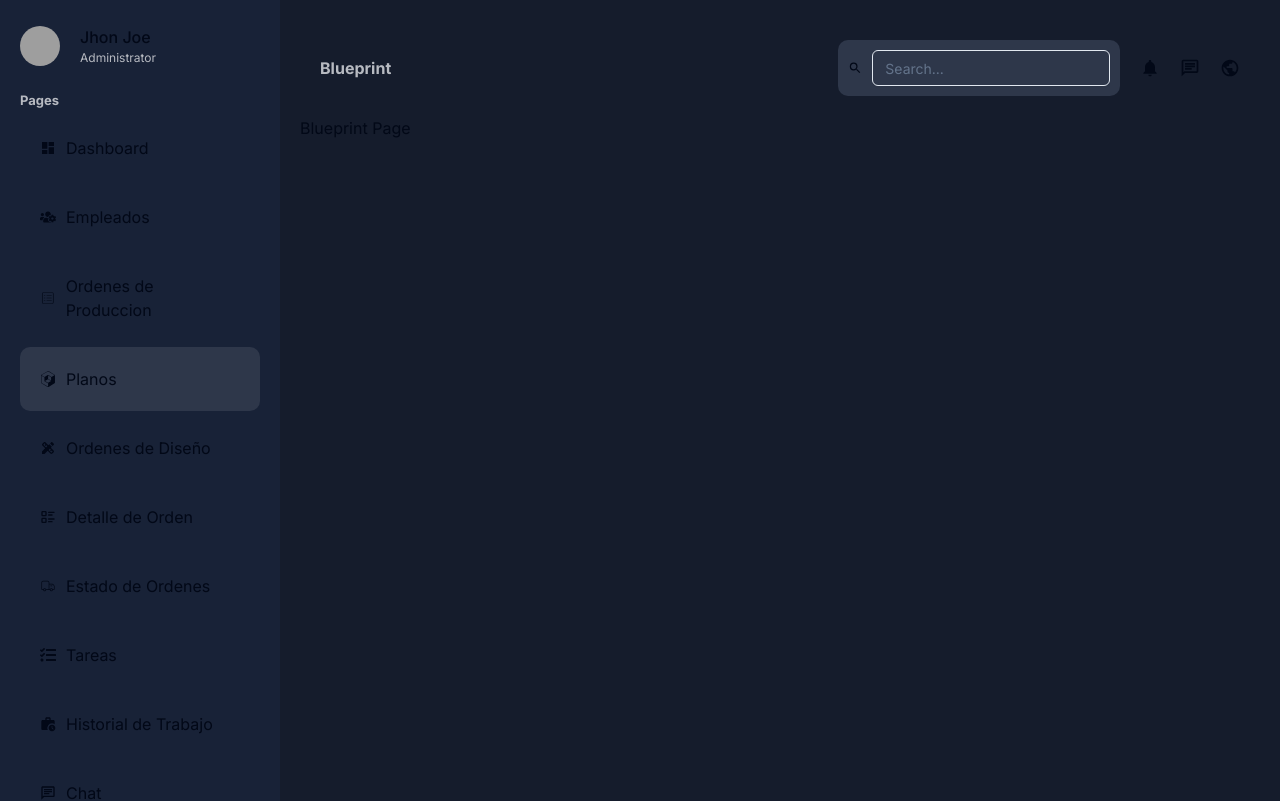
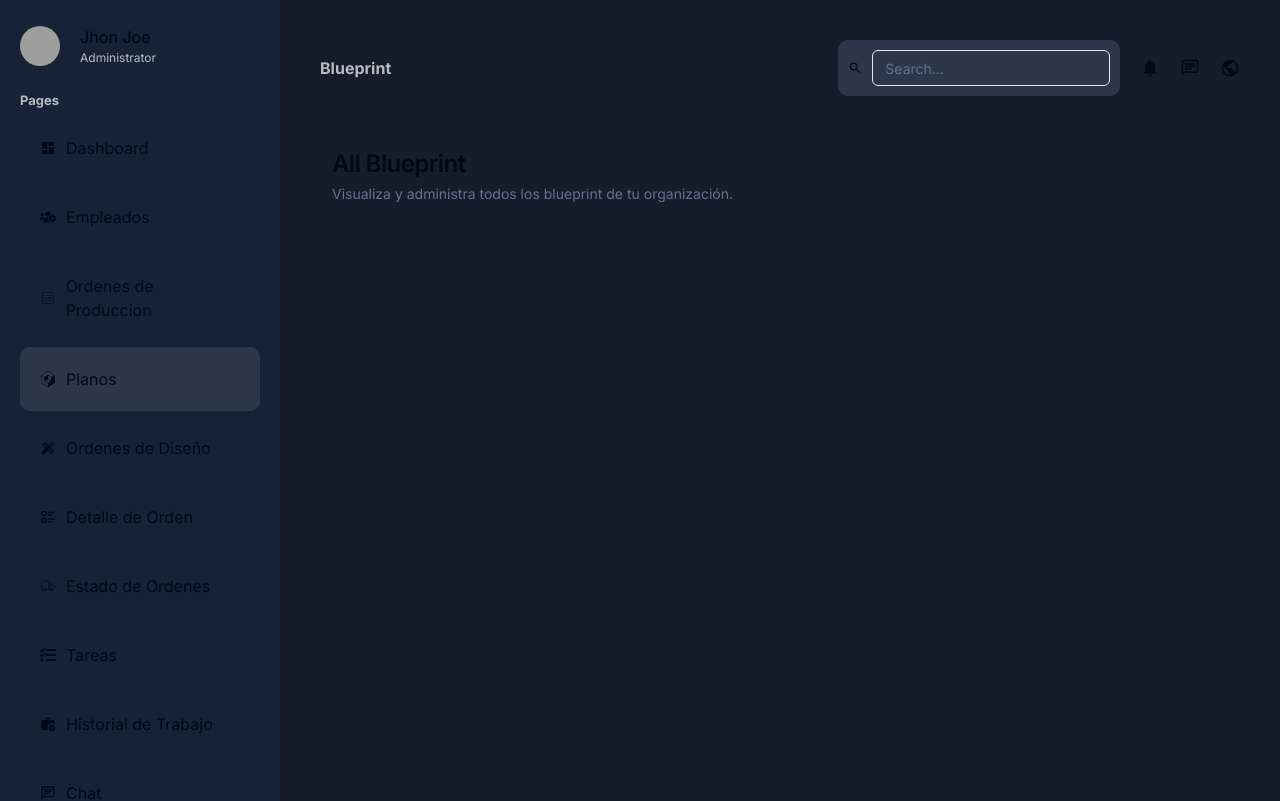
Before and after one commit to marisak98/frotend, a Next.js app: page /dashboard/blueprint in a window 1280 px wide. Shown: the top 801 px of the page. Built offline with nearby package versions, Linux system fonts and the light colour scheme; grey boxes are pictures that could not be loaded.

Commit message:
description on blueprint page

```diff
--- a/src/app/dashboard/blueprint/page.tsx
+++ b/src/app/dashboard/blueprint/page.tsx
@@ -1,7 +1,16 @@
 export default function Blueprint() {
   return (
-    <div>
-      <h1>Blueprint Page</h1>
-    </div>
+    <main className="p-4 sm:py-4 sm:px-4 sm:m-4">
+      <section className="flex items-center justify-between mb-4 md:mb-8 lg:mb-12">
+        <div className="space-y-1">
+          <h2 className="text-xl sm:text-2xl text-foreground font-semibold tracking-tight">
+            All Blueprint
+          </h2>
+          <p className="text-xs sm:text-sm text-muted-foreground">
+            Visualiza y administra todos los blueprint de tu organización.
+          </p>
+        </div>
+      </section>
+    </main>
   );
 }
```
